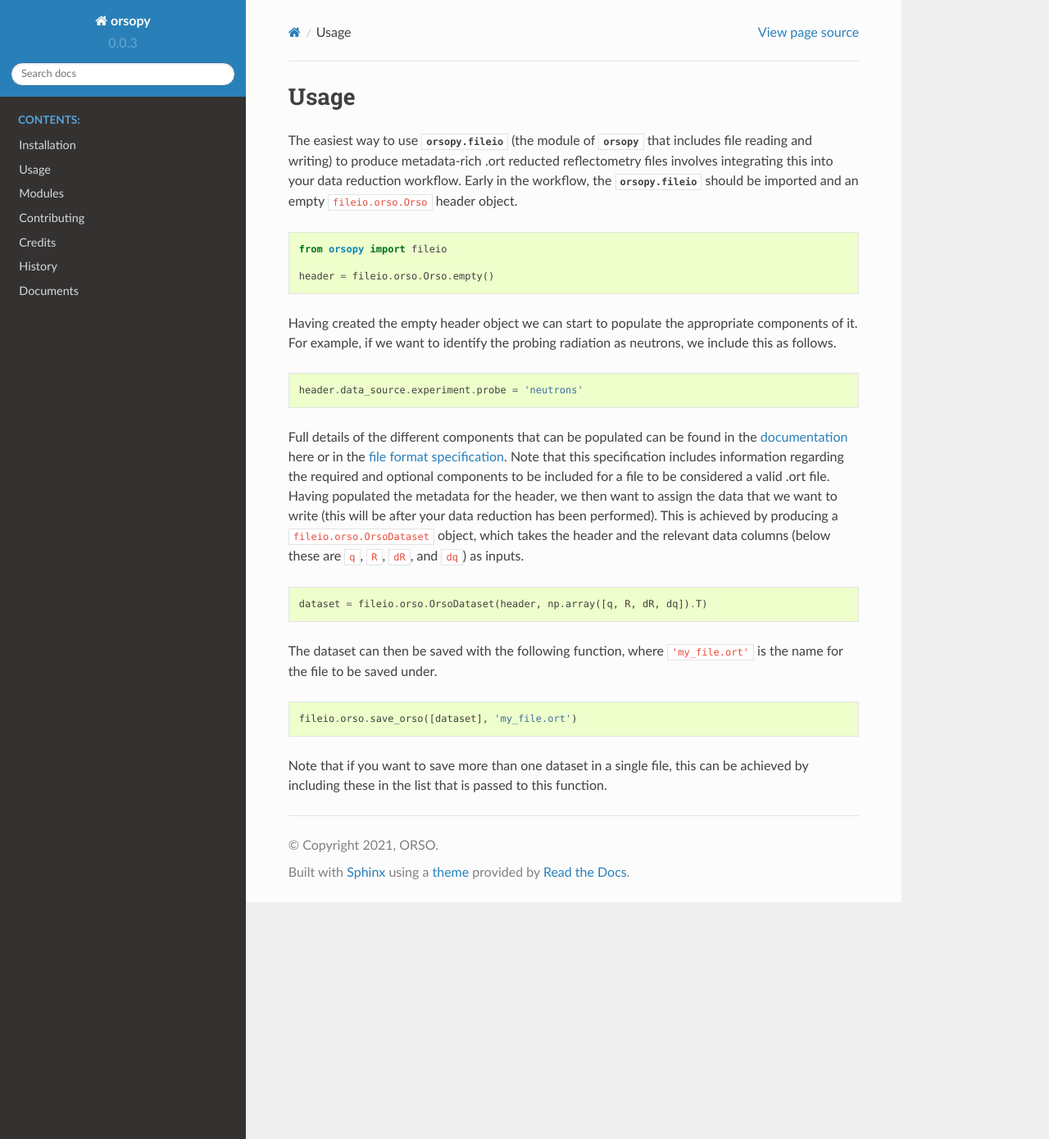
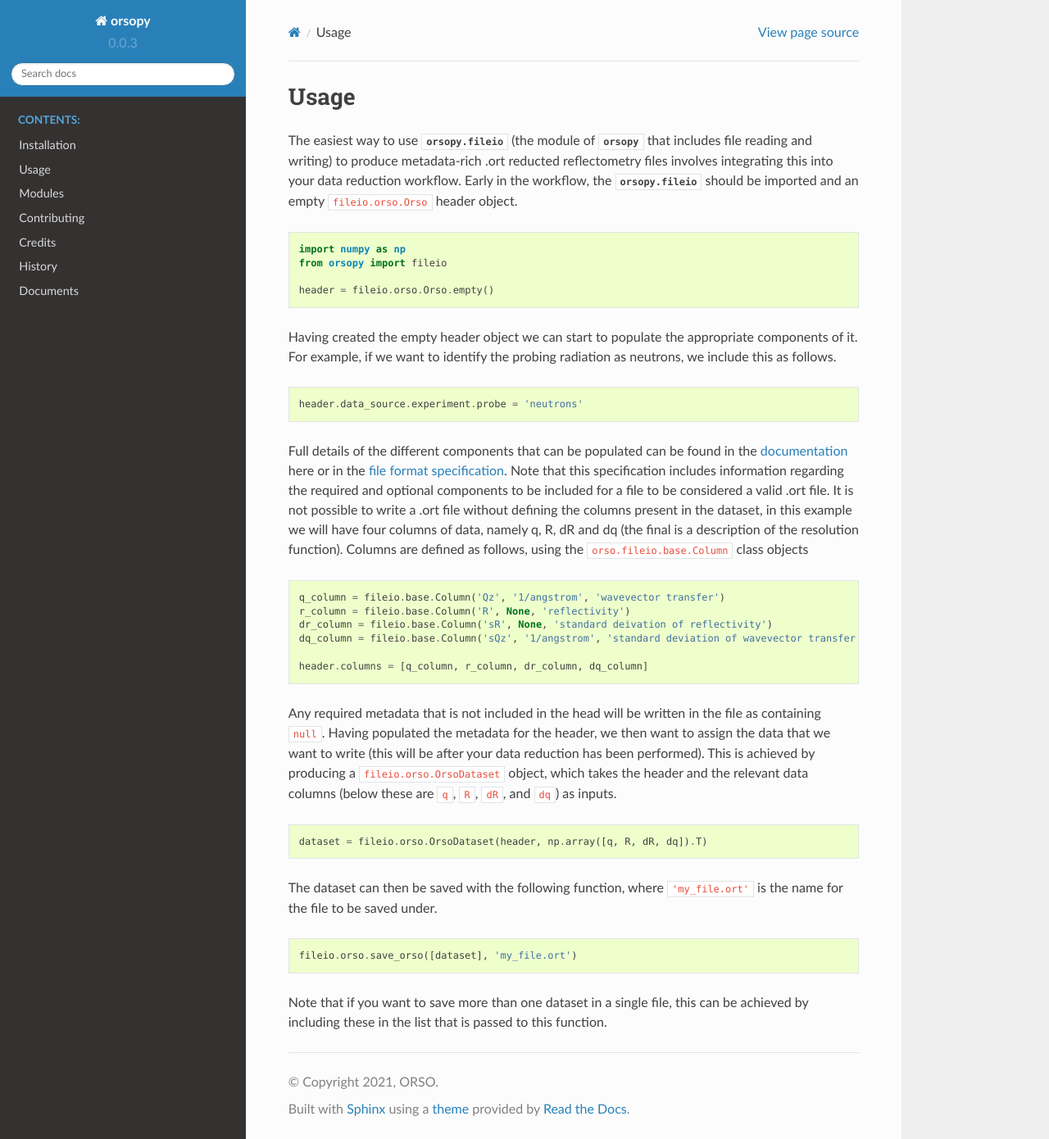
Before and after one commit to reflectivity/orsopy, a Sphinx documentation site: the page built from docs/fileio_usage.rst, in a window 1280 px wide and 1390 px high. Shown: the whole window at 82% size. Built offline with Sphinx 7.4.7 and the Read the Docs theme 2.0.0, drawn with Linux system fonts in a browser that asks for light colours.

Commit message:
Add something about the columns

```diff
--- a/docs/fileio_usage.rst
+++ b/docs/fileio_usage.rst
@@ -7,6 +7,7 @@ Early in the workflow, the :py:mod:`orsopy.fileio` should be imported and an emp
 
 .. code-block:: python
 
+    import numpy as np
     from orsopy import fileio
 
     header = fileio.orso.Orso.empty()
@@ -20,6 +21,19 @@ For example, if we want to identify the probing radiation as neutrons, we includ
 
 Full details of the different components that can be populated can be found in the `documentation`_ here or in the `file format specification`_.
 Note that this specification includes information regarding the required and optional components to be included for a file to be considered a valid .ort file.
+It is not possible to write a .ort file without defining the columns present in the dataset, in this example we will have four columns of data, namely q, R, dR and dq (the final is a description of the resolution function).
+Columns are defined as follows, using the :code:`orso.fileio.base.Column` class objects
+
+.. code-block:: python
+
+    q_column = fileio.base.Column('Qz', '1/angstrom', 'wavevector transfer')
+    r_column = fileio.base.Column('R', None, 'reflectivity')
+    dr_column = fileio.base.Column('sR', None, 'standard deivation of reflectivity')
+    dq_column = fileio.base.Column('sQz', '1/angstrom', 'standard deviation of wavevector transfer resolution')
+
+    header.columns = [q_column, r_column, dr_column, dq_column]
+
+Any required metadata that is not included in the head will be written in the file as containing :code:`null`.
 Having populated the metadata for the header, we then want to assign the data that we want to write (this will be after your data reduction has been performed).
 This is achieved by producing a :code:`fileio.orso.OrsoDataset` object, which takes the header and the relevant data columns (below these are :code:`q`, :code:`R`, :code:`dR`, and :code:`dq`) as inputs.
 
```
